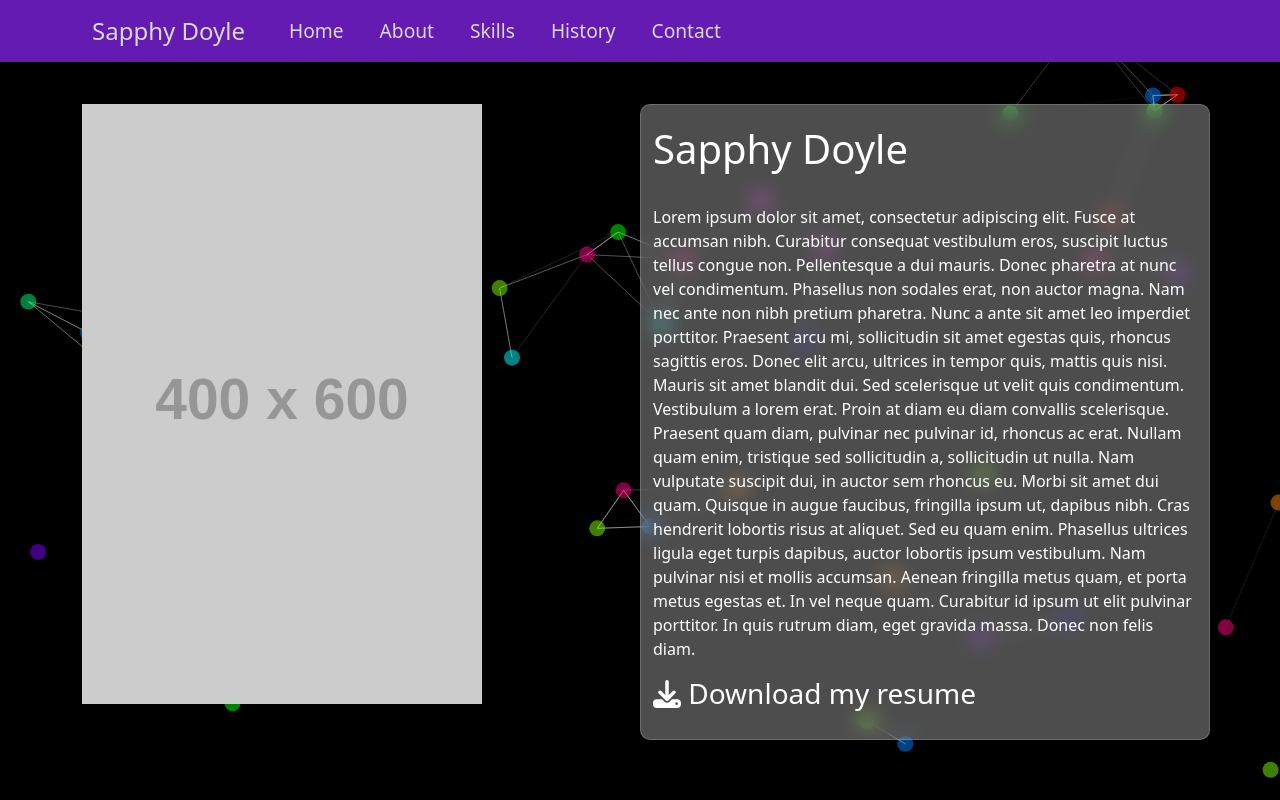
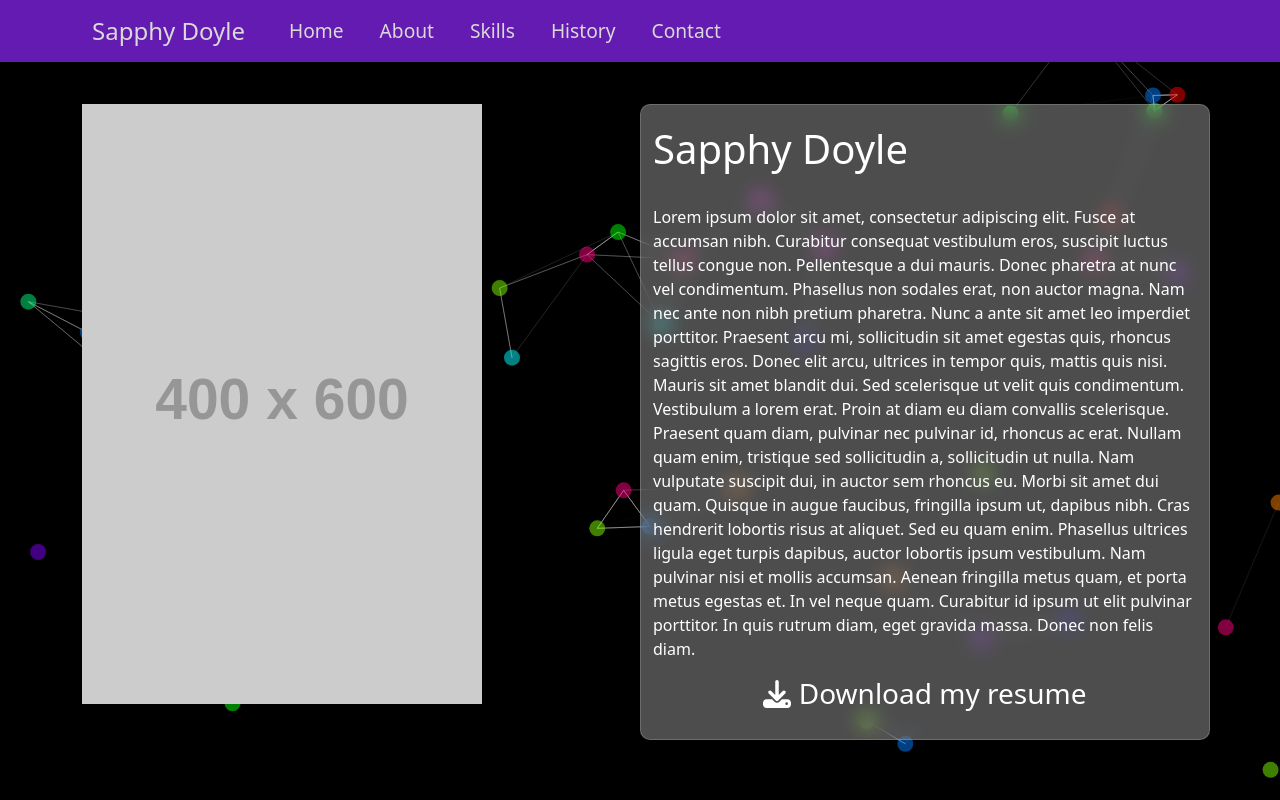
Before and after one commit to Terafora/Sapphy-Doyle-Profile-Site, a React (Create React App) app: page / in a window 1280 px wide. Built offline with nearby package versions, Linux system fonts and the light colour scheme; the HTML template or start-up script is replaced by a standard one.

Commit message:
Update styling on download

```diff
--- a/src/components/Home.css
+++ b/src/components/Home.css
@@ -20,3 +20,7 @@
     display: flex;
     justify-content: center;
 }
+
+.resume-download {
+    color: aquamarine;
+}
--- a/src/components/Home.js
+++ b/src/components/Home.js
@@ -44,11 +44,11 @@ export default function Home() {
             Morbi sit amet dui quam. Quisque in augue faucibus, fringilla ipsum ut, dapibus nibh. Cras hendrerit lobortis risus at aliquet. Sed eu quam enim. Phasellus ultrices ligula eget turpis dapibus, auctor lobortis ipsum vestibulum. Nam pulvinar nisi et mollis accumsan. Aenean fringilla metus quam, et porta metus egestas et. In vel neque quam. Curabitur id ipsum ut elit pulvinar porttitor. In quis rutrum diam, eget gravida massa. Donec non felis diam.
           </p>
           {showTick ? (
-            <h3 className="text-white">
+            <h3 className="text-center  resume-download">
               <FontAwesomeIcon icon={faCheck} /> Download complete
             </h3>
           ) : (
-            <h3 className="text-white resume-download" onClick={handleDownload}>
+            <h3 className="text-white text-center" onClick={handleDownload}>
               <FontAwesomeIcon icon={faDownload} /> Download my resume
             </h3>
           )}
```
